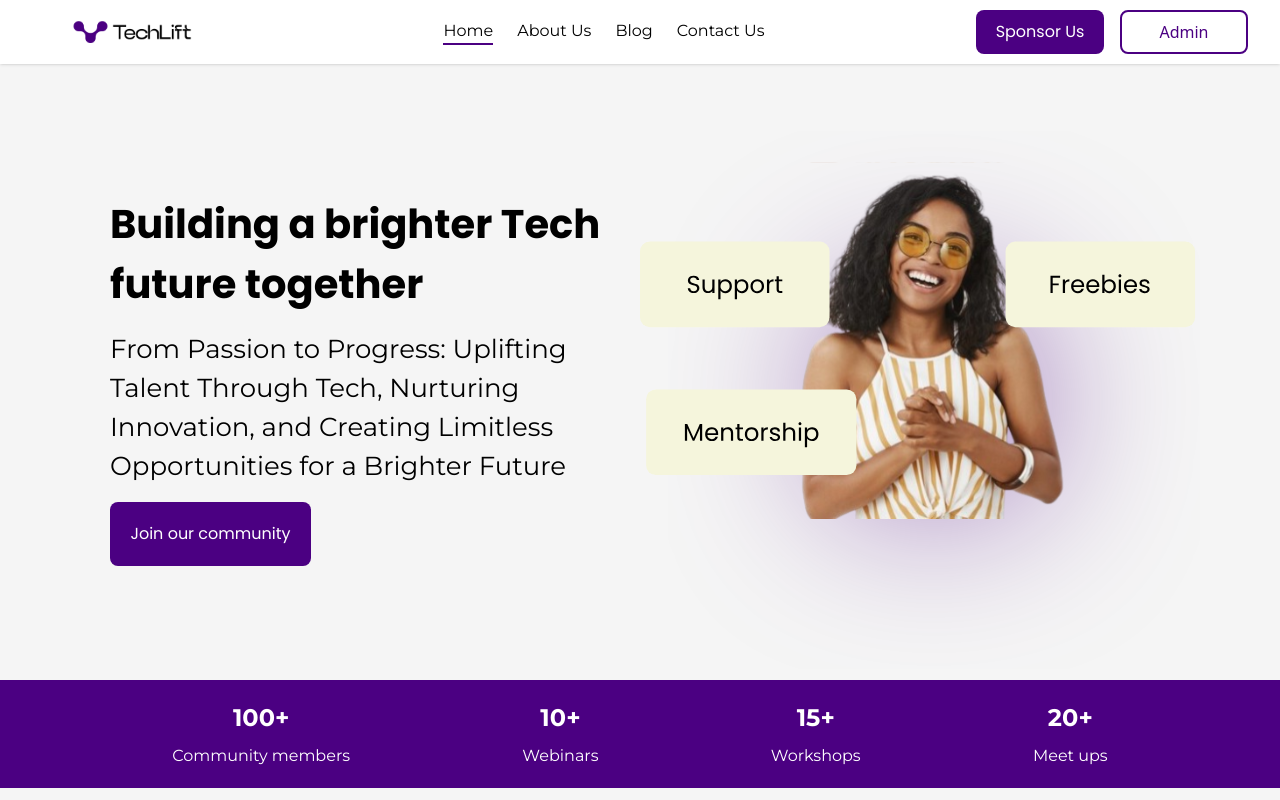
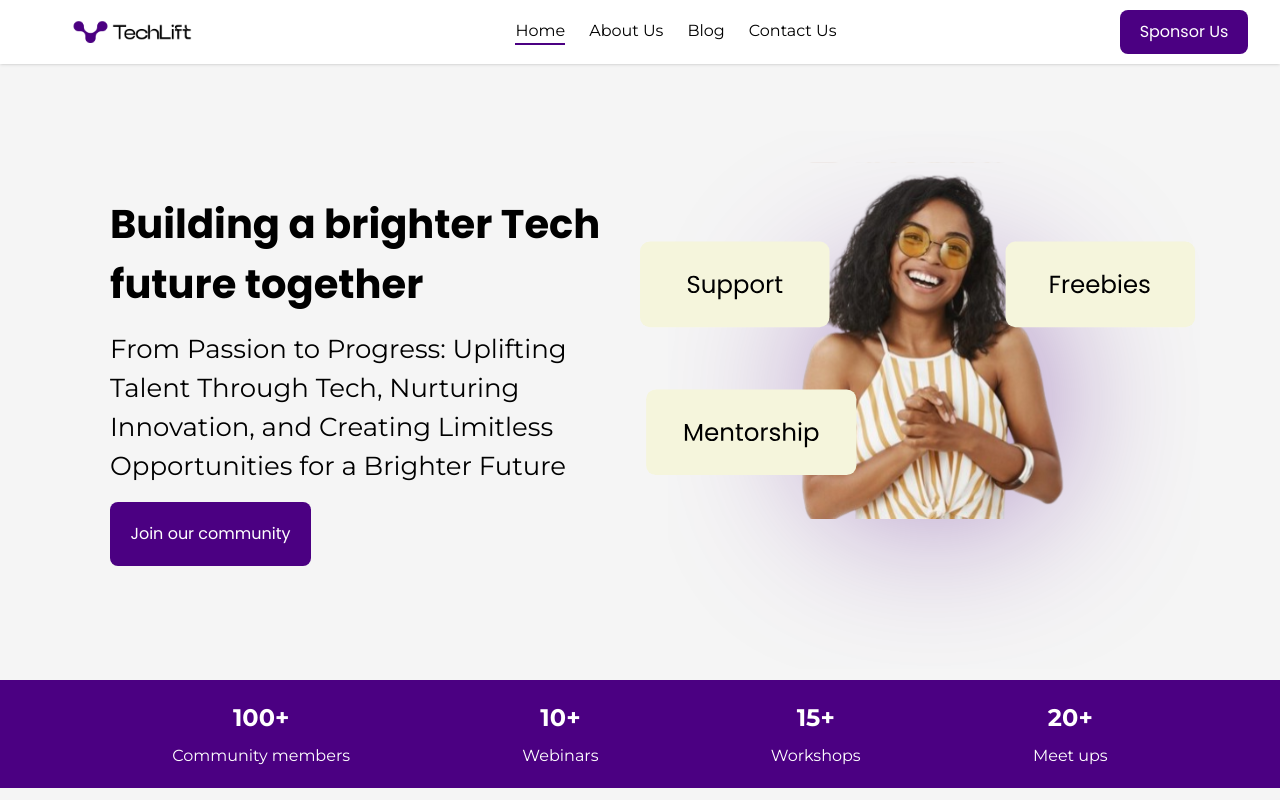
Before and after one commit to techlift2004/Frontend, a React (Vite) app: page / in a window 1280 px wide. Shown: the top 800 px of the page. Built offline with nearby package versions, Linux system fonts and the light colour scheme.

Commit message:
admin update

```diff
--- a/src/layout/footer/footer.jsx
+++ b/src/layout/footer/footer.jsx
@@ -8,13 +8,16 @@ import { FaRegCopyright } from "react-icons/fa";
 import { Link } from "react-router-dom"
 
 
-export default function footer() {
+export default function Footer({setOpenAccess}) {
   return (
     <div className='flex flex-col justify-center items-center px-10 md:px-20px bg-[#4B0082] pt-20'>
 
       <div className='py-4 flex flex-col gap-10 md:flex-row justify-center items-center md:items-start xl:gap-36 overflow-hidden'>
         <div className='flex flex-col justify-center items-center md:items-start gap-4'>
           <h1  className='text-[24px] font-bold text-start text-white font-poppins '>TechLift</h1>
+           <button onClick={()=>setOpenAccess(true)} className="lg:flex justify-center items-center m-auto hover:bg-[rgb(75,0,130)] h-[44px] w-[95px] md:w-[128px] text-[16px] font-normal hover:text-[#FFFFFF] border-2 border-[rgb(75,0,130)] text-[rgb(75,0,130)] rounded-[8px] cursor-pointer hidden md:block">
+                    Admin
+                  </button>
           <p className='text-[16px] font-normal text-center md:text-start text-white w-[240px] font-montserrat '>Welcome to TechLift, a place where we build brighter tech future together</p>
         </div>
 
@@ -32,7 +35,7 @@ export default function footer() {
           <h1 className='text-[24px] font-bold text-center text-white md:text-start font-poppins'>Connect</h1>
           <ul className='flex flex-col justify-center items-center md:items-start gap-4'>
             <Link to='https://www.tiktok.com/@techliftteam' className='text-[16px] text-white font-montserrat font-normal text-center md:text-start w-[240px] flex flex-row items-center place-content-center md:place-content-start gap-2 '><FaTiktok className='' />TiKTok</Link>
-            <Link to='https://chat.whatsapp.com/Lr5HyhTJi60EeqMgw5S2Mu' className='text-[16px] text-white font-montserrat font-normal text-center md:text-start w-[240px] flex flex-row items-center gap-2 place-content-center md:place-content-start '><FaWhatsapp />Whatsapp</Link>
+            <Link to='/join' className='text-[16px] text-white font-montserrat font-normal text-center md:text-start w-[240px] flex flex-row items-center gap-2 place-content-center md:place-content-start '><FaWhatsapp />Whatsapp</Link>
             <Link to='https://www.instagram.com/techlift_official' className='text-[16px] text-white font-montserrat font-normal text-center md:text-start w-[240px] flex flex-row items-center gap-2 place-content-center md:place-content-start'><FaInstagram />Instagram</Link>
             <Link to='' className='text-[16px] font-normal text-center md:text-start w-[240px] font-montserrat text-white flex flex-row items-center gap-2 place-content-center md:place-content-start '><CiLinkedin />Linkedin</Link>
             <Link to='https://x.com/techliftteam' className='text-[16px] font-normal text-white font-montserrat text-center md:text-start w-[240px] flex flex-row items-center gap-2 place-content-center md:place-content-start '><FaXTwitter />Twitter</Link>
--- a/src/layout/nav/nav.jsx
+++ b/src/layout/nav/nav.jsx
@@ -3,7 +3,7 @@ import { motion } from "framer-motion";
 import Logo from "../../assets/tech lift copy 4.png";
 import { NavLink } from "react-router-dom";
 
-export default function Nav({setOpenAccess}) {
+export default function Nav() {
   const [isMenuOpen, setIsMenuOpen] = useState(false);
 
   const toggleMenu = () => {
@@ -95,14 +95,12 @@ export default function Nav({setOpenAccess}) {
           <NavLink to='' className="cursor-pointer md:hidden">Sponsor Us</NavLink>
         </ul>
       </div>
-      <div className="md:flex flex-row justify-between items-center gap-x-4 hidden ">
+      {/* <div className="md:flex flex-row justify-between items-center gap-x-4 hidden "> */}
         <button className="bg-[#4B0082] h-[44px] w-[95px] md:w-[128px] text-[16px] font-normal text-[#FFFFFF] rounded-[8px] cursor-pointer hidden font-poppins md:block">
           Sponsor Us
         </button>
-        <button onClick={()=>setOpenAccess(true)} className="lg:flex justify-center items-center m-auto hover:bg-[rgb(75,0,130)] h-[44px] w-[95px] md:w-[128px] text-[16px] font-normal hover:text-[#FFFFFF] border-2 border-[rgb(75,0,130)] text-[rgb(75,0,130)] rounded-[8px] cursor-pointer hidden md:block">
-          Admin
-        </button>
-      </div>
+
+      {/* </div> */}
     </motion.div>
   );
 }
```
